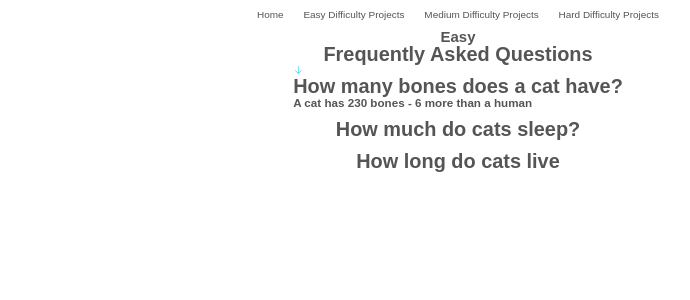
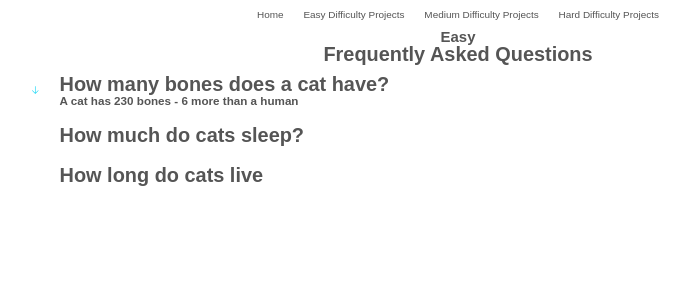
Before and after one commit to deltam3/frontendeval, a React (Vite) app in the folder consolidated/: page /Easy in a window 1280 px wide. Shown: the top 300 px of the page, without its empty margins (182-872 px from the left). Built offline with nearby package versions, Linux system fonts and the light colour scheme.

Commit message:
temporarily added Accordion.css file to fix Cumulative Layout Shift when the accordion item is toggled

```diff
--- /dev/null
+++ b/consolidated/src/components/Accordion.css
@@ -0,0 +1,11 @@
+.accordion {
+  display: flex;
+  align-items: center;
+  gap: 2rem;
+  list-style: none;
+  padding: 1rem 2rem;
+  color: #555;
+  min-width: 100rem;
+  transition: margin 1s;
+  margin: 0 0 0 10rem;
+}
--- a/consolidated/src/components/Accordion.tsx
+++ b/consolidated/src/components/Accordion.tsx
@@ -1,6 +1,7 @@
 import React from "react";
 import { useState } from "react";
 import { FAQType } from "../pages/Easy/projects/FAQ/FAQPage";
+import "./Accordion.css";
 
 // import { BasicAccordionItem } from "./AccordionItems";
 
@@ -37,9 +38,9 @@ function Accordion({ item, items, onToggleAccordionItem }: Props) {
     config: { duration: "300" },
   });
 
-  const classes = item.isOpen ? "is-nav-open" : "";
+  // const classes = item.isOpen ? "is-nav-open" : "";
   return (
-    <div className={classes} onClick={handleClick}>
+    <div className="accordion" onClick={handleClick}>
       <animated.i style={iconAnimation}>
         <div>{item.isOpen ? <VscArrowDown /> : <VscArrowRight />}</div>
       </animated.i>
--- a/consolidated/src/pages/Easy/projects/FAQ/FAQPage.tsx
+++ b/consolidated/src/pages/Easy/projects/FAQ/FAQPage.tsx
@@ -58,8 +58,6 @@ const FAQPage = () => {
         key={question.id}
         item={question}
         onToggleAccordionItem={onToggleAccordionItem}
-        // items={questions}
-        // setQuestions={setQuestions}
       ></Accordion>
     );
   });
```
